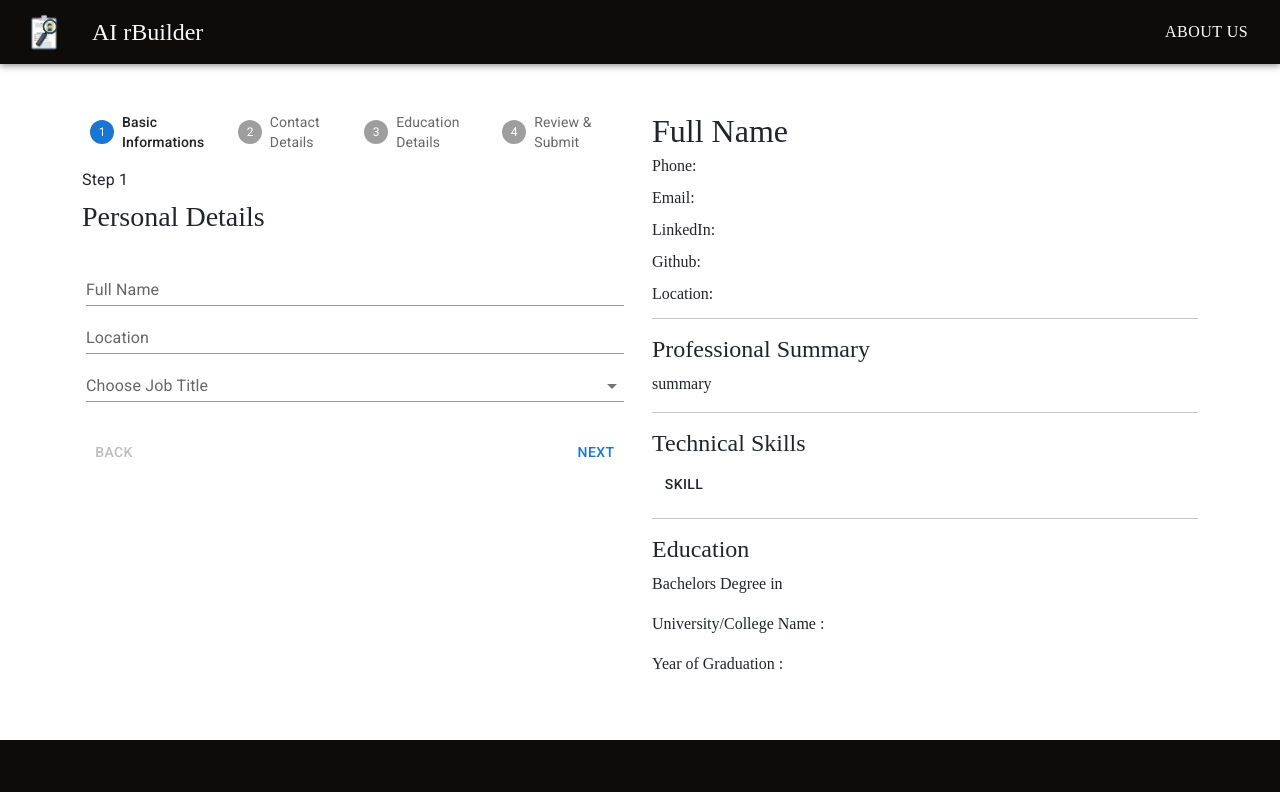
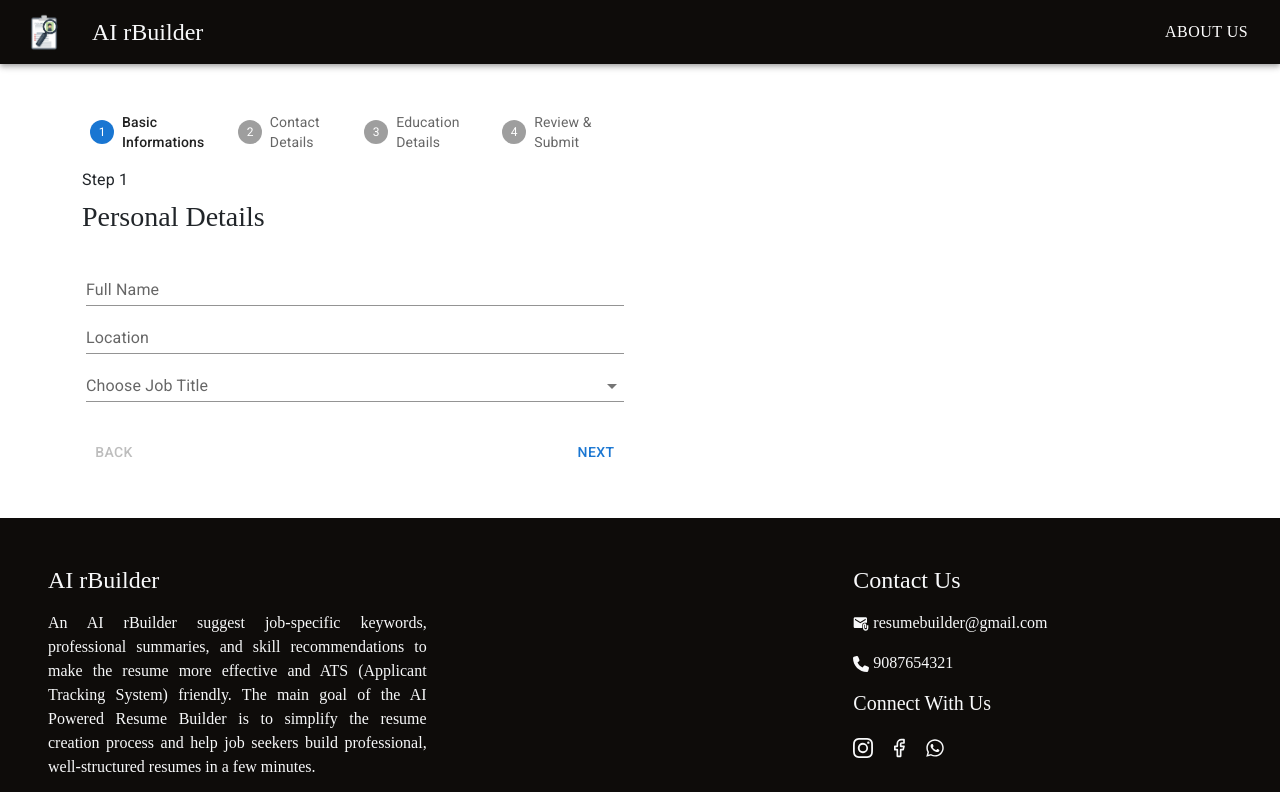
Before and after one commit to Gadhakrishna/AI-RESUME-BUILDER, a React (Vite) app: page /resume-details in a window 1280 px wide. Shown: the top 792 px of the page. Built offline with nearby package versions, Linux system fonts and the light colour scheme; a web font is replaced by a local one.

Commit message:
API call using Axio

```diff
--- a/package.json
+++ b/package.json
@@ -13,6 +13,7 @@
     "@emotion/react": "^11.14.0",
     "@emotion/styled": "^11.14.1",
     "@mui/material": "^9.3.1",
+    "axios": "^1.19.0",
     "react": "^19.2.8",
     "react-dom": "^19.2.8",
     "react-icons": "^5.7.0",
--- a/src/components/Preview.jsx
+++ b/src/components/Preview.jsx
@@ -2,27 +2,29 @@ import React from 'react'
 import Divider from '@mui/material/Divider';
 import Button from '@mui/material/Button';
 
-function Preview() {
+function Preview({resumeDetails}) {
   return (
     <div className='w-100'>
-      <h2>Full Name</h2>
-      <p className='fs-6 lh-1'>Phone: </p>
-      <p className='fs-6 lh-1'>Email: </p>
-      <p className='fs-6 lh-1'>LinkedIn: </p>
-      <p className='fs-6 lh-1'>Github: </p>
-      <p className='fs-6 lh-1'>Location: </p>
+      <h2>{resumeDetails?.fullName}</h2>
+      <p className='fs-6 lh-1'>Phone: {resumeDetails?.phone} </p>
+      <p className='fs-6 lh-1'>Email: {resumeDetails?.email}</p>
+      <p className='fs-6 lh-1'>LinkedIn: {resumeDetails?.linkedin}</p>
+      <p className='fs-6 lh-1'>Github: {resumeDetails?.github}</p>
+      <p className='fs-6 lh-1'>Location: {resumeDetails?.location}</p>
       <Divider className='bg-dark my-3'/>
       <h4>Professional Summary</h4>
-      <p>summary</p>
+      <p>{resumeDetails?.summary}</p>
       <Divider className='bg-dark my-3'/>
       <h4>Technical Skills</h4>
       {/* duplicate according to skill number */}
-      <span><Button variant="text" className='text-dark'>SKILL</Button></span>
+      { resumeDetails?.skills.map(item=>(
+        <span key={item}><Button variant="text" className='text-dark'>{item}</Button></span>
+      ))}
       <Divider className='bg-dark my-3'/>
       <h4>Education</h4>
-      <p className='fs-6 lh-1>'>Bachelors Degree in </p>
-      <p className='fs-6 lh-1>'>University/College Name : </p>
-      <p className='fs-6 lh-1>'>Year of Graduation :  </p>
+      <p className='fs-6 lh-1>'>Bachelors Degree in {resumeDetails?.degree}</p>
+      <p className='fs-6 lh-1>'>University/College Name : {resumeDetails?.college}</p>
+      <p className='fs-6 lh-1>'>Year of Graduation : {resumeDetails?.year} </p>
     </div>
   )
 }
--- a/src/components/ResumeInputs.jsx
+++ b/src/components/ResumeInputs.jsx
@@ -16,11 +16,8 @@ import summaries from '../assets/summaries.json'
 
 const steps = ['Basic Informations', 'Contact Details', 'Education Details', 'Review & Submit'];
 
-function ResumeInputs() {
+function ResumeInputs({resumeDetails,setResumeDetails}) {
 
-  const [resumeDetails,setResumeDetails] = React.useState({
-    fullName: "", location:"", job:"", email:"", phone:"", linkedin:"", github:"", degree:"", college:"", year:"", skills:[], summary:""
-  })
   console.log(resumeDetails);
 
 
--- a/src/pages/Info.jsx
+++ b/src/pages/Info.jsx
@@ -3,14 +3,19 @@ import ResumeInputs from '../components/ResumeInputs'
 import Preview from '../components/Preview'
 
 function Info() {
+
+  const [resumeDetails,setResumeDetails] = React.useState({
+      fullName: "", location:"", job:"", email:"", phone:"", linkedin:"", github:"", degree:"", college:"", year:"", skills:[], summary:""
+    })
+
   return (
     <div className='container my-5'>
       <div className="row">
         <div className="col-lg-6">
-          <ResumeInputs/>
+          <ResumeInputs resumeDetails={resumeDetails} setResumeDetails={setResumeDetails}/>
         </div>
         <div className="col-lg-6">
-          <Preview/>
+          {resumeDetails.fullName && <Preview resumeDetails={resumeDetails}/>}
         </div>
       </div>
     </div>
--- /dev/null
+++ b/src/services/apiService.js
@@ -0,0 +1,6 @@
+import axiosService from "../api/axiosService";
+
+// save resume api : called by ResumeInput component when Finish button click
+export const saveResumeAPI = async (resumeDetails)=>{
+    await axiosService("POST","/resumes",resumeDetails )
+}
```
Also changed, not shown: src/api/axiosInstance.js (added, +33 -0 lines), src/api/axiosService.js (added, +15 -0 lines), 1 other file (tests, documents, lock files or other folders).
